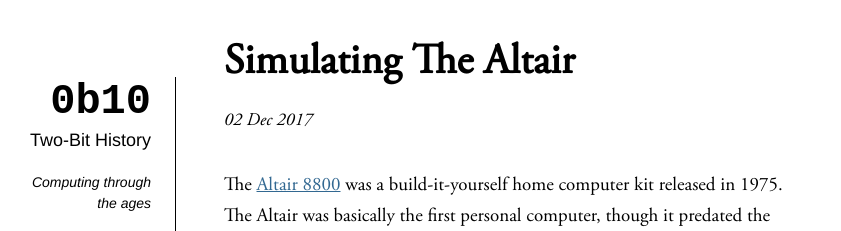
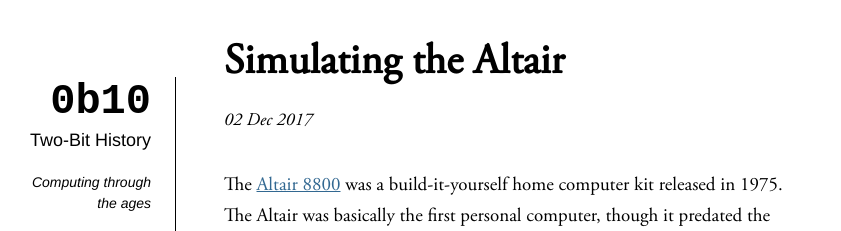
Before and after one commit to sinclairtarget/sinclairtarget.github.io, a Jekyll site: the page built from _posts/2017-12-02-simulating-the-altair.md, in a window 1280 px wide. Shown: the top 231 px of the page, without its empty margins (122-963 px from the left). Built offline with Jekyll 4.4.1, drawn with Linux system fonts in a browser that asks for light colours; part of the change alters nothing that is shown.

```diff
--- a/_posts/2017-12-02-simulating-the-altair.md
+++ b/_posts/2017-12-02-simulating-the-altair.md
@@ -1,3 +1,6 @@
+---
+title: Simulating the Altair
+---
 The [Altair 8800](https://en.wikipedia.org/wiki/Altair_8800) was a
 build-it-yourself home computer kit released in 1975. The Altair was basically
 the first personal computer, though it predated the advent of that term by
```
